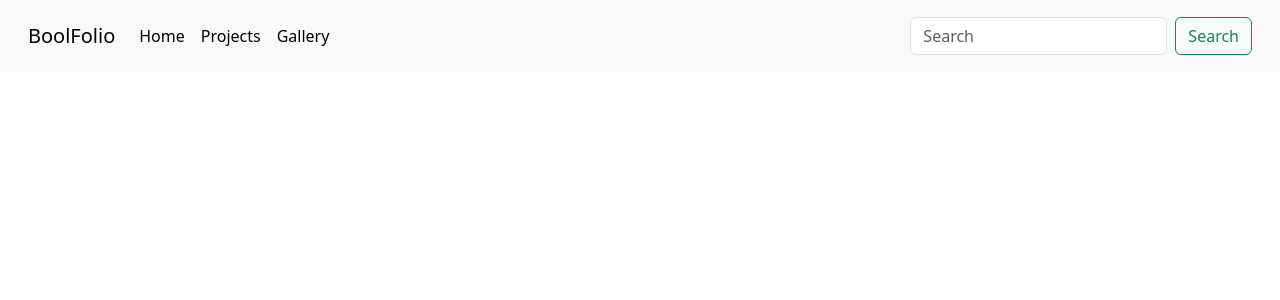
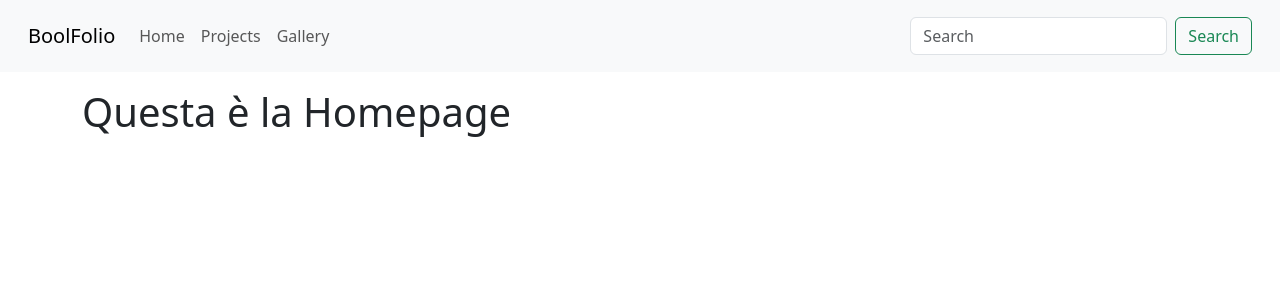
Before and after one commit to yaredghebre/vite-boolfolio, a Vue app: page / in a window 1280 px wide. Shown: the top 300 px of the page. Built offline with nearby package versions, Linux system fonts and the light colour scheme.

Commit message:
AppHeader complete

```diff
--- a/src/App.vue
+++ b/src/App.vue
@@ -12,6 +12,7 @@ export default {
 <template>
   <AppHeader />
   <router-view />
+
 </template>
 
 <style lang="scss">
--- a/src/components/AppHeader.vue
+++ b/src/components/AppHeader.vue
@@ -17,7 +17,7 @@ export default {
                     route: "gallery",
                 },
             ]
-        }
+        };
     }
 }
 </script>
@@ -32,8 +32,8 @@ export default {
             </button>
             <div class="collapse navbar-collapse" id="navbarSupportedContent">
                 <ul class="navbar-nav me-auto mb-2 mb-lg-0">
-                    <li class="nav-item" v-for="link in navLinks">
-                        <router-link :to="{ name: link.route }" class="nav-link active" aria-current="page">{{ link.label }}</router-link>
+                    <li class="nav-item" v-for="link in navLinks" >
+                        <router-link :to="{ name: link.route }" class="nav-link" aria-current="page">{{ link.label }}</router-link>
                     </li>
                 </ul>
                 <form class="d-flex" role="search">
@@ -44,3 +44,7 @@ export default {
         </div>
     </nav>
 </template>
+
+<style scoped lang="scss">
+
+</style>
--- a/src/pages/HomePage.vue
+++ b/src/pages/HomePage.vue
@@ -5,6 +5,9 @@ export default {
 </script>
 
 <template>
+    <div class="container my-3">
+        <h1>Questa è la Homepage</h1>
+    </div>
 </template>
 
 <style>
```
